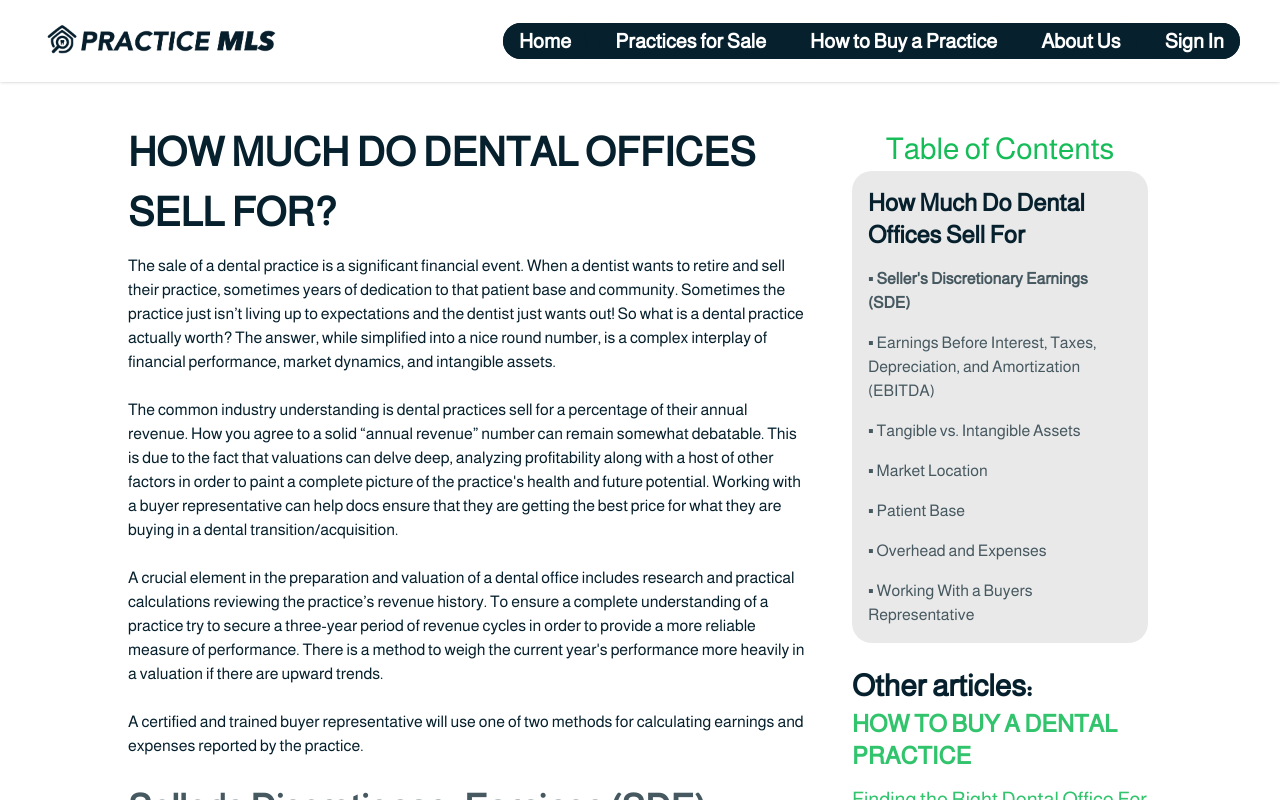
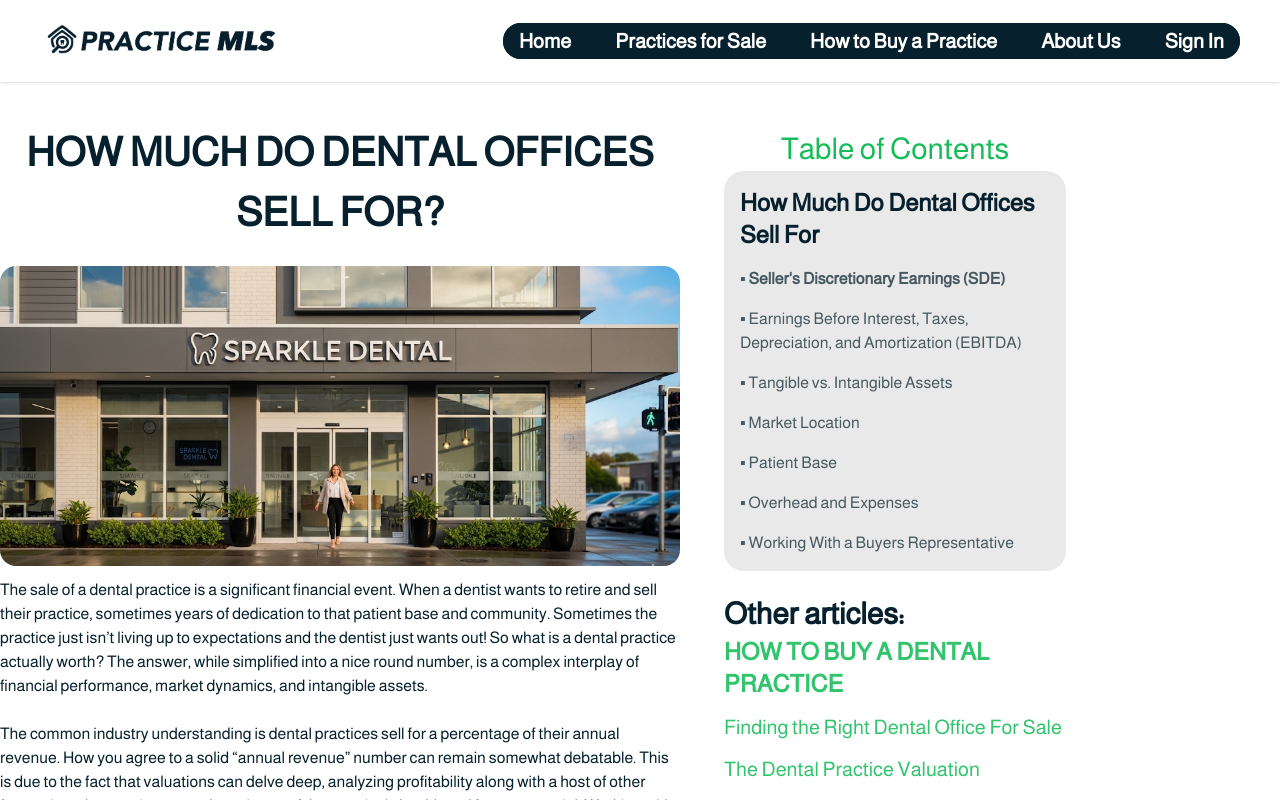
Before and after one commit to Dream10319/Practice-Finder-V2-revamp-master, a React (Vite) app in the folder client/: page /how-much in a window 1280 px wide. Shown: the top 800 px of the page. Built offline with nearby package versions, Linux system fonts and the light colour scheme; no server answers; what react-geocode would draw is missing.

Commit message:
fix article page

```diff
--- a/client/src/pages/HowMuch/index.tsx
+++ b/client/src/pages/HowMuch/index.tsx
@@ -71,17 +71,22 @@
     const stateIndex = location.state?.index;
     if (typeof stateIndex === "number") {
       // Use a short delay to ensure the component has rendered
-      setTimeout(() => handleNavigation(stateIndex), 100);
+      setTimeout(() => handleNavigation(stateIndex), 110);
     }
   }, [location.state]);
 
 
   return (
-    <div className="max-w-[1024px] mx-auto flex gap-10 mt-10 max-[1044px]:px-2.5">
+    <div className="max-w-[1280px] mx-auto flex gap-10 mt-10 max-[1044px]:px-2.5">
       <div className="text-[#06202D] right-panel">
-        <div className="text-[40px] font-extrabold max-[768px]:text-2xl">
+        <div className="text-[40px] font-extrabold max-[768px]:text-2xl text-center">
           HOW MUCH DO DENTAL OFFICES SELL FOR?
         </div>
+        <img
+          src="src/assets/img/hero1.jpg"
+          alt="Dental office sale"
+          className="w-full h-[300px] object-cover rounded-2xl mt-6"
+        />
         <div className="mt-3">
           The sale of a dental practice is a significant financial event. When a
           dentist wants to retire and sell their practice, sometimes years of
--- a/client/src/pages/HowToBuy/index.tsx
+++ b/client/src/pages/HowToBuy/index.tsx
@@ -73,11 +73,16 @@
   }, [location.state]);
 
   return (
-    <div className="max-w-[1024px] mx-auto flex gap-10 mt-10 max-[1044px]:px-2.5">
+    <div className="max-w-[1280px] mx-auto flex gap-10 mt-10 max-[1044px]:px-2.5">
       <div className="text-[#06202D] right-panel">
-        <div className="text-[40px] font-extrabold max-[768px]:text-2xl">
+        <div className="text-[40px] font-extrabold max-[768px]:text-2xl text-center">
           HOW TO BUY A DENTAL PRACTICE
         </div>
+        <img
+          src="src/assets/img/hero2.jpg"
+          alt="Dental office sale"
+          className="w-full h-[300px] object-cover rounded-2xl mt-6"
+        />
         <div className="mt-3">
           Purchasing a dental practice is no small feat. Many industry experts
           will tell you it’s not that complicated. Simply follow their lead,
```
Also changed, not shown: client/src/assets/img/hero1.jpg (added), client/src/assets/img/hero2.jpg (added).
